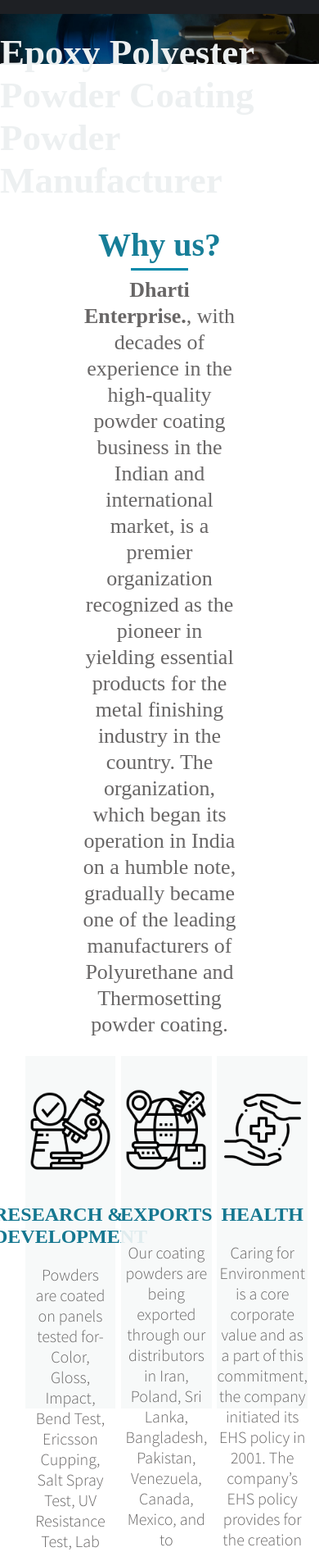
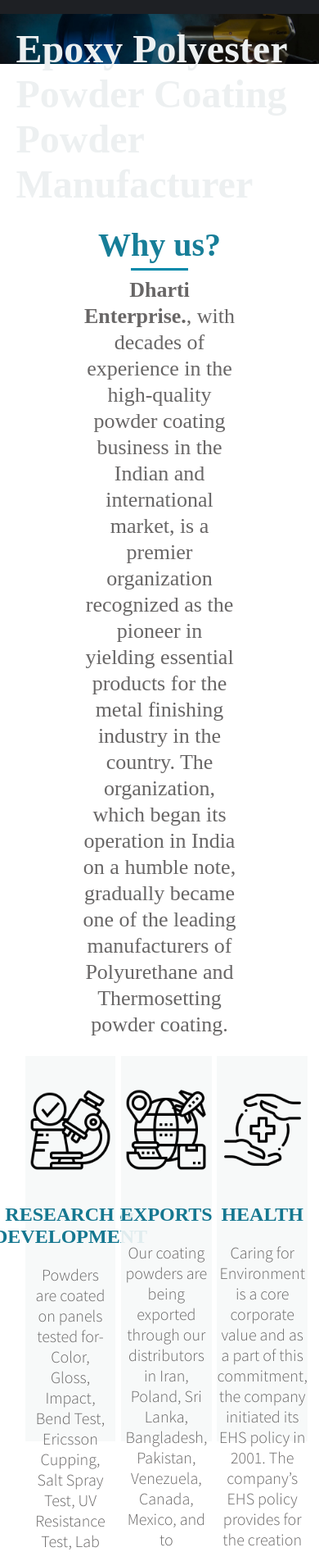
Before and after one commit to SilverSkullSS/Dharticoats, a plain HTML site: page index.html in a window 390 px wide. Shown: the part 85-1978 px from the top of the page at 82% size. Drawn offline with Linux system fonts and the light colour scheme.

Commit message:
Made header image responsive
changed background image properties

```diff
--- a/css/style.css
+++ b/css/style.css
@@ -26,6 +26,7 @@
 .logo {
     cursor: pointer;
     width: 15%;
+    height: auto;
 }
 
 .nav-links {
@@ -71,10 +72,10 @@
 
 .header-img {
     background-image: url('../images/header_image.jpg');
-    background-size: contain;
+    background-size: 100% auto;
     background-repeat: no-repeat;
     width: 100%;
-    height: 250px;
+    max-height: 250px;
     display: flex;
     flex-wrap: nowrap;
     justify-content: center;
@@ -83,7 +84,8 @@
 
 .header-img h1 {
     color: #edf0f1;
-    font-size: 45px;
+    font-size: 300%;
+    margin: 5%;
 }
 
 .why-us {
@@ -122,17 +124,17 @@
     margin-top: 5%;
     display: flex;
     flex-direction: row;
+    height: fit-content;
 }
 
 .two-cards {
     color: rgba(250, 247, 247,1);
     width: 33%;
     margin: 1%;
-    height: 430px;
+    height: 470px;
     display: flex;
     flex-direction: column;
     background-color: rgba(247, 249, 249,0.9);
-    /* background-color: rgba(250, 247, 247, 0.432); */
     align-items: center;
 }
 
@@ -144,6 +146,7 @@
 
 .two-cards-titles {
     color: rgb(21, 119, 144);
+    text-align: center;
 }
 
 .two-cards-text{
```
